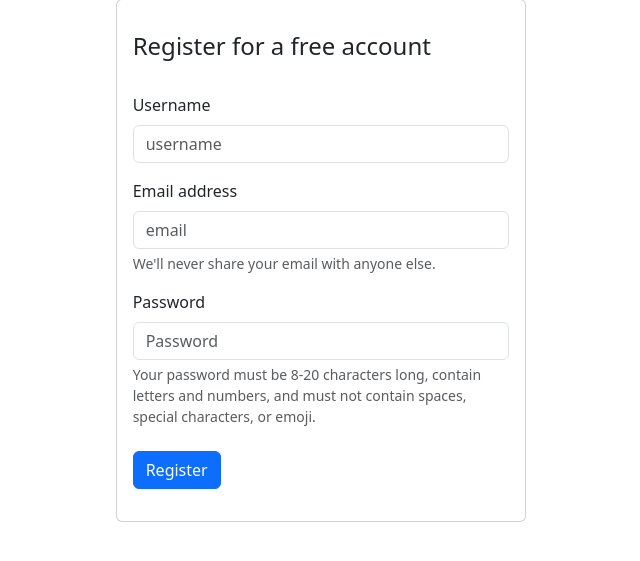
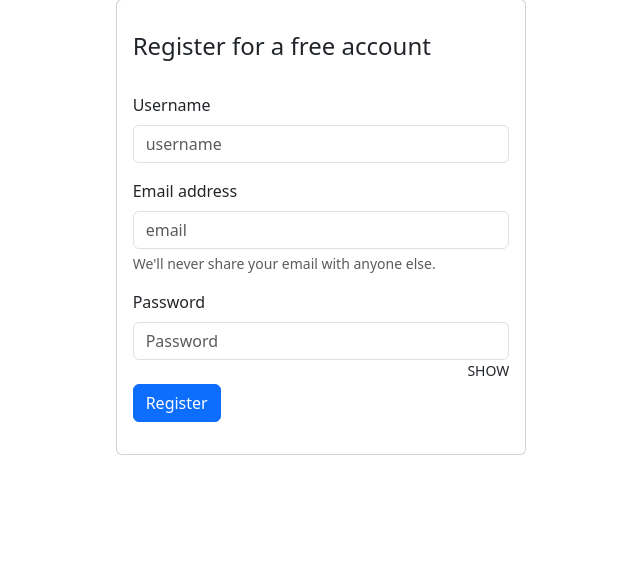
Before and after one commit to JunaidSalim/ExpenseTracker, a Django app: page /auth/register/ in a window 1280 px wide. Shown: the part 49-610 px from the top of the page, without its empty margins (319-959 px from the left). Run offline with Django 5.2, Linux system fonts and the light colour scheme; some libraries are stand-ins or nearby versions.

Commit message:
password toggle

```diff
--- a/static/css/main.css
+++ b/static/css/main.css
@@ -74,3 +74,12 @@
 .bd-mode-toggle .dropdown-menu .active .bi {
     display: block !important;
 }
+
+.showPassword {
+    cursor: pointer;
+    transition: all;
+}
+
+.showPassword:hover {
+    transform: scale(1.25);
+}
--- a/static/js/register.js
+++ b/static/js/register.js
@@ -4,6 +4,8 @@ const invalidFeedback = document.querySelector('.invalid-feedback')
 const emailField = document.querySelector('#email')
 const EmailFeedback = document.querySelector('.email-invalid-feedback')
 
+const showPassword = document.querySelector('.showPassword')
+const passwordField = document.querySelector('#password')
 
 usernameField.addEventListener('keyup', (e) => {
     const username = e.target.value;
@@ -41,3 +43,16 @@ emailField.addEventListener('keyup', (e) => {
         });
     }
 });
+
+showPassword.addEventListener('click',(e) =>{
+    if (showPassword.textContent==='SHOW')
+    {
+        showPassword.textContent = 'HIDE'
+        passwordField.setAttribute("type",'text')
+    }
+    else{
+        showPassword.textContent = 'SHOW'
+        passwordField.setAttribute("type",'password')
+    }
+
+});
--- a/templates/authentication/register.html
+++ b/templates/authentication/register.html
@@ -1,6 +1,8 @@
 {% extends "base_auth.html" %}
 {% load static %}
 {% block content %}
+
+
 <div class="row">
     <div class="col-md-4"></div>
     <div class="col-md-4">
@@ -25,18 +27,18 @@
                         <label for="Email" class="form-label">Email address</label>
                         <input type="email" type="email" name="email" placeholder="email" class="form-control"
                             id="email" aria-describedby="emailHelp">
-                        <div id="emailHelp" class="email-invalid-feedback" style="display: none;" class="form-text"></div>
+                        <div id="emailHelp" class="email-invalid-feedback" style="display: none;" class="form-text">
+                        </div>
                         <div id="emailHelp" class="form-text">We'll never share your email with anyone else.</div>
                     </div>
 
 
                     <label for="inputPassword5" class="form-label">Password</label>
-                    <input type="password" id="inputPassword5" name="password" placeholder="Password"
+                    <input type="password" id="password" name="password" placeholder="Password"
                         class="form-control" aria-describedby="passwordHelpBlock">
-                    <div id="passwordHelpBlock" class="form-text">
-                        Your password must be 8-20 characters long, contain letters and numbers, and must not contain
-                        spaces, special characters, or emoji.
-                    </div>
+
+                    <small class="float-end showPassword">SHOW</small>
+
                     <br>
                     <input type="submit" value="Register" class="btn btn-block btn-primary submit-btn" />
                 </form>
```
Also changed, not shown: templates/base_auth.html (+14 -5 lines).
